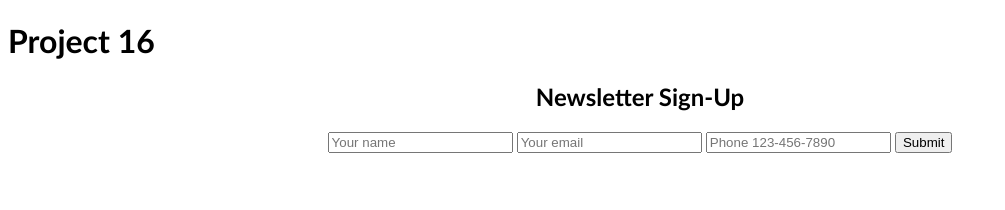
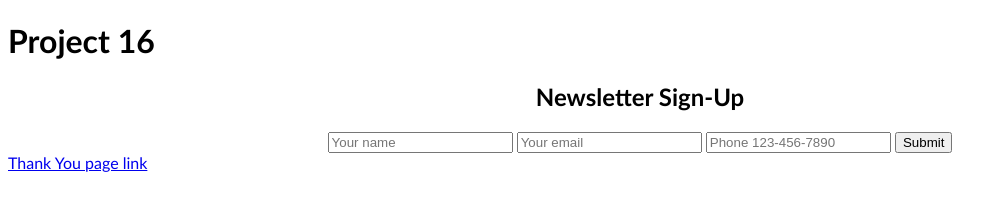
Before and after one commit to napalmtango/project-16, a plain HTML site: page index.html in a window 1280 px wide. Shown: the whole page, without its empty margins (0-1005 px from the left). Drawn offline with Linux system fonts and the light colour scheme.

Commit message:
Update index.html

```diff
--- a/index.html
+++ b/index.html
@@ -106,6 +106,6 @@
         }
       }
     </script>
-    <!-- <a href="thankyou.html">Thank You</a> -->
+    <a href="thankyou.html">Thank You page link</a>
   </body>
 </html>
```
